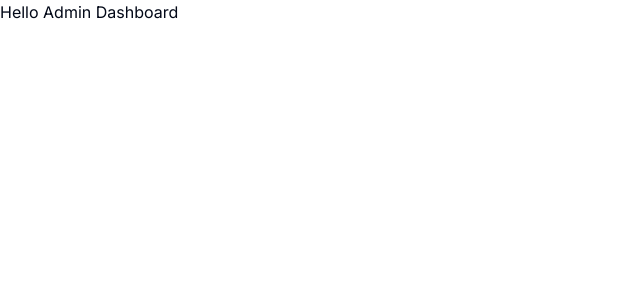
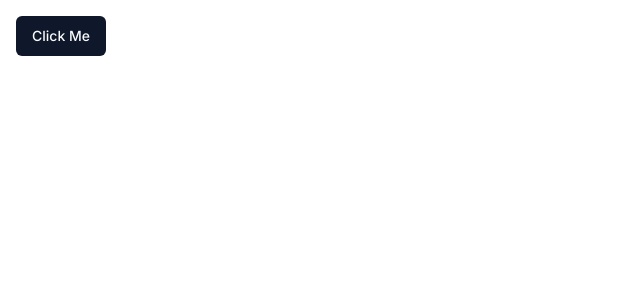
Before and after one commit to vynnydev/v8s-cms-ecommerce, a Next.js app in the folder packages/frontend/ecommerce-admin/: page / in a window 1280 px wide. Shown: the top 300 px of the page, without its empty margins (0-640 px from the left). Built offline with nearby package versions, Linux system fonts and the light colour scheme.

Commit message:
feat: add clerk authentication

```diff
--- /dev/null
+++ b/packages/frontend/ecommerce-admin/app/(auth)/(routes)/sign-in/[[...sign-in]]/page.tsx
@@ -0,0 +1,5 @@
+import { SignIn } from '@clerk/nextjs'
+
+export default function Page() {
+  return <SignIn />
+}
--- /dev/null
+++ b/packages/frontend/ecommerce-admin/app/(auth)/(routes)/sign-up/[[...sign-up]]/page.tsx
@@ -0,0 +1,5 @@
+import { SignUp } from '@clerk/nextjs'
+
+export default function Page() {
+  return <SignUp />
+}
--- /dev/null
+++ b/packages/frontend/ecommerce-admin/app/(auth)/layout.tsx
@@ -0,0 +1,11 @@
+import React from 'react'
+
+export default function AuthLayout({
+  children,
+}: {
+  children: React.ReactNode
+}) {
+  return (
+    <div className="flex items-center justify-center h-full">{children}</div>
+  )
+}
--- a/packages/frontend/ecommerce-admin/app/(root)/page.tsx
+++ b/packages/frontend/ecommerce-admin/app/(root)/page.tsx
@@ -1,3 +1,11 @@
-export default function Home() {
-  return <p>Hello Admin Dashboard</p>
+import { Button } from '@/components/ui/button'
+
+const SetupPage = () => {
+  return (
+    <div className="p-4">
+      <Button>Click Me</Button>
+    </div>
+  )
 }
+
+export default SetupPage
--- a/packages/frontend/ecommerce-admin/app/layout.tsx
+++ b/packages/frontend/ecommerce-admin/app/layout.tsx
@@ -1,5 +1,7 @@
 import './globals.css'
+import React from 'react'
 import { Inter } from 'next/font/google'
+import { ClerkProvider } from '@clerk/nextjs'
 
 const inter = Inter({ subsets: ['latin'] })
 
@@ -14,8 +16,10 @@
   children: React.ReactNode
 }) {
   return (
-    <html lang="en">
-      <body className={inter.className}>{children}</body>
-    </html>
+    <ClerkProvider>
+      <html lang="en">
+        <body className={inter.className}>{children}</body>
+      </html>
+    </ClerkProvider>
   )
 }
--- /dev/null
+++ b/packages/frontend/ecommerce-admin/components/ui/button.tsx
@@ -0,0 +1,56 @@
+import * as React from 'react'
+import { Slot } from '@radix-ui/react-slot'
+import { cva, type VariantProps } from 'class-variance-authority'
+
+import { cn } from '@/lib/utils'
+
+const buttonVariants = cva(
+  'inline-flex items-center justify-center rounded-md text-sm font-medium ring-offset-background transition-colors focus-visible:outline-none focus-visible:ring-2 focus-visible:ring-ring focus-visible:ring-offset-2 disabled:pointer-events-none disabled:opacity-50',
+  {
+    variants: {
+      variant: {
+        default: 'bg-primary text-primary-foreground hover:bg-primary/90',
+        destructive:
+          'bg-destructive text-destructive-foreground hover:bg-destructive/90',
+        outline:
+          'border border-input bg-background hover:bg-accent hover:text-accent-foreground',
+        secondary:
+          'bg-secondary text-secondary-foreground hover:bg-secondary/80',
+        ghost: 'hover:bg-accent hover:text-accent-foreground',
+        link: 'text-primary underline-offset-4 hover:underline',
+      },
+      size: {
+        default: 'h-10 px-4 py-2',
+        sm: 'h-9 rounded-md px-3',
+        lg: 'h-11 rounded-md px-8',
+        icon: 'h-10 w-10',
+      },
+    },
+    defaultVariants: {
+      variant: 'default',
+      size: 'default',
+    },
+  },
+)
+
+export interface ButtonProps
+  extends React.ButtonHTMLAttributes<HTMLButtonElement>,
+    VariantProps<typeof buttonVariants> {
+  asChild?: boolean
+}
+
+const Button = React.forwardRef<HTMLButtonElement, ButtonProps>(
+  ({ className, variant, size, asChild = false, ...props }, ref) => {
+    const Comp = asChild ? Slot : 'button'
+    return (
+      <Comp
+        className={cn(buttonVariants({ variant, size, className }))}
+        ref={ref}
+        {...props}
+      />
+    )
+  },
+)
+Button.displayName = 'Button'
+
+export { Button, buttonVariants }
--- a/packages/frontend/ecommerce-admin/package.json
+++ b/packages/frontend/ecommerce-admin/package.json
@@ -9,6 +9,8 @@
     "lint": "next lint"
   },
   "dependencies": {
+    "@clerk/nextjs": "^4.21.3",
+    "@radix-ui/react-slot": "^1.0.2",
     "@types/node": "20.3.3",
     "@types/react": "18.2.14",
     "@types/react-dom": "18.2.6",
@@ -18,7 +20,7 @@
     "eslint": "8.44.0",
     "eslint-config-next": "13.4.8",
     "lucide-react": "^0.258.0",
-    "next": "13.4.8",
+    "next": "13.4.5",
     "postcss": "8.4.24",
     "react": "18.2.0",
     "react-dom": "18.2.0",
```
Also changed, not shown: packages/frontend/ecommerce-admin/middleware.ts (added, +7 -0 lines), 2 other files (tests, documents, lock files or other folders).
